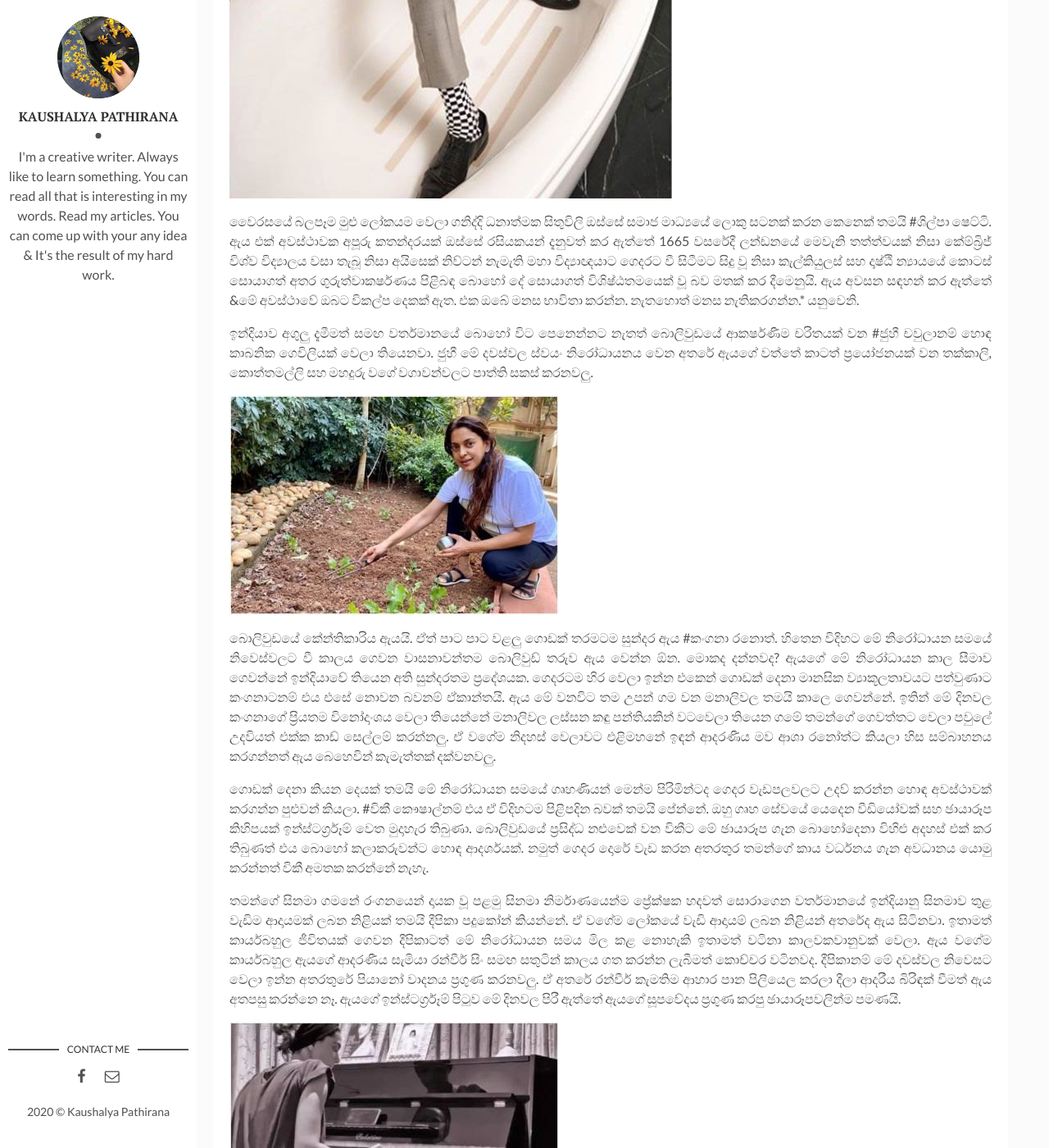
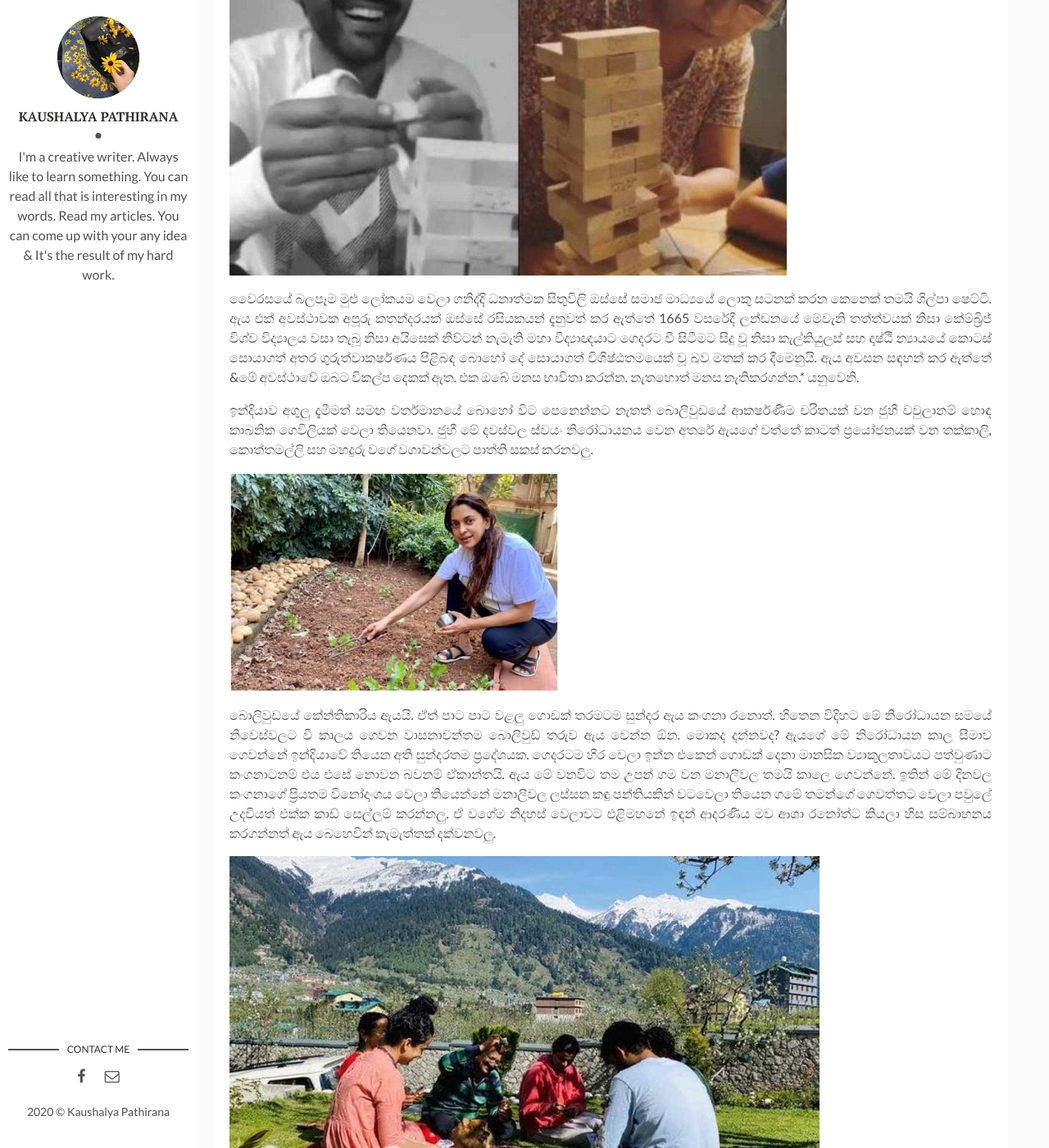
Before and after one commit to erandikaushalya/erandikaushalya.github.io, a Jekyll site: the page built from _posts/2020-04-28-බොලිවුඩ් තරු මොකද කරන්නේ.md, in a window 1280 px wide and 1400 px high, scrolled down 2224 px. Shown: the whole window at 82% size. Built offline with Jekyll 4.4.1, drawn with Linux system fonts in a browser that asks for light colours; some of the changed text lies outside the part shown.

Commit message:
post updated

```diff
--- a/_posts/2020-04-28-බොලිවුඩ් තරු මොකද කරන්නේ.md
+++ b/_posts/2020-04-28-බොලිවුඩ් තරු මොකද කරන්නේ.md
@@ -22,27 +22,32 @@
 
 ![]({{ 'assets/img/2020-04-28/Taimur-Ali-Khan1-e1584955306898.png' | relative_url }})
 
-![]({{ 'assets/img/2020-04-28/IMG_20200419_145447.jpg' | relative_url }})
-
-බොලිවුඩයට මෑත කාලයේදී පායපු දිදුලනම තරුවක් තමයි #කාර්තික් ආර්යන් කියන්නේ. ඔහු රංගනයෙන් දායක වන බූල් බුලයියා දෙවැනි චිත්‍රපටයත් වසංගත තත්ත්වයත් එක්ක ඇණහිටීමත් එක්ක ඔහුටත් ඔහුගේ පවුලේ සමීපතමයන් එක්ක හුදෙකලා නිවාඩුවක් ගතකරන්න ලැබිලා තියෙනවා. ඉතින් කම්මැලි වෙලාවට කාර්තික් ඔහුගේ ආදරණීය මවත් සමඟ පුංචි පුංචි ක්ලිප්ස්වලින් කරන ජෙන්ගා නමැති ක්‍රීඩාවක නියැලෙනවලු. ඒ වගේම සියලුම සේවකයන්ට නිවෙස් තුළ සිට වැඩ කරන ලෙස රජයෙන් දන්වා තිබූ හෙයින් ඔහු සම්පූර්ණ ඇඳුමින් සැරසී නාන බේසමක හිඟ ගත් ඡායාරූපයක් #work from home යනුවෙන් පලකර තිබුණා.
+බොලිවුඩයට මෑත කාලයේදී පායපු දිදුලනම තරුවක් තමයි කාර්තික් ආර්යන් කියන්නේ. ඔහු රංගනයෙන් දායක වන බූල් බුලයියා දෙවැනි චිත්‍රපටයත් වසංගත තත්ත්වයත් එක්ක ඇණහිටීමත් එක්ක ඔහුටත් ඔහුගේ පවුලේ සමීපතමයන් එක්ක හුදෙකලා නිවාඩුවක් ගතකරන්න ලැබිලා තියෙනවා. ඉතින් කම්මැලි වෙලාවට කාර්තික් ඔහුගේ ආදරණීය මවත් සමඟ පුංචි පුංචි ක්ලිප්ස්වලින් කරන ජෙන්ගා නමැති ක්‍රීඩාවක නියැලෙනවලු. ඒ වගේම සියලුම සේවකයන්ට නිවෙස් තුළ සිට වැඩ කරන ලෙස රජයෙන් දන්වා තිබූ හෙයින් ඔහු සම්පූර්ණ ඇඳුමින් සැරසී නාන බේසමක හිඟ ගත් ඡායාරූපයක් #work from home යනුවෙන් පලකර තිබුණා.
 
 ![]({{ 'assets/img/2020-04-28/KARTIK-AARYAN_171109beb5e_original-ratio.png' | relative_url }})
 
-වෛරසයේ බලපෑම මුළු ලෝකයම වෙලා ගනිද්දි ධනාත්මක සිතුවිලි ඔස්සේ සමාජ මාධ්‍යයේ ලොකු සටනක් කරන කෙනෙක් තමයි #ශිල්පා ෂෙට්ටි. ඇය එක් අවස්ථාවක අපූරු කතන්දරයක් ඔස්සේ රසියකයන් දැනුවත් කර ඇත්තේ 1665 වසරේදී ලන්ඩනයේ මෙවැනි තත්ත්වයක් නිසා කේම්බ්‍රිජ් විශ්ව විද්‍යාලය වසා තැබූ නිසා අයිසෙක් නිව්ටන් නැමැති මහා විද්‍යාඥයාට ගෙදරට වී සිටීමට සිදු වූ නිසා කැල්කියුලස් සහ දෘෂ්ඨි න්‍යායයේ කොටස් සොයාගත් අතර ගුරුත්වාකර්ෂණය පිළිබඳ බොහෝ දේ සොයාගත් විශිෂ්ඨතමයෙක් වූ බව මතක් කර දීමෙනුයි. ඇය අවසන සඳහන් කර ඇත්තේ &මේ අවස්ථාවේ ඔබට විකල්ප දෙකක් ඇත. එක ඔබේ මනස භාවිතා කරන්න. නැතහොත් මනස නැතිකරගන්න.* යනුවෙනි.
+![]({{ 'assets/img/2020-04-28/74651039.png' | relative_url }})
 
+වෛරසයේ බලපෑම මුළු ලෝකයම වෙලා ගනිද්දි ධනාත්මක සිතුවිලි ඔස්සේ සමාජ මාධ්‍යයේ ලොකු සටනක් කරන කෙනෙක් තමයි ශිල්පා ෂෙට්ටි. ඇය එක් අවස්ථාවක අපූරු කතන්දරයක් ඔස්සේ රසියකයන් දැනුවත් කර ඇත්තේ 1665 වසරේදී ලන්ඩනයේ මෙවැනි තත්ත්වයක් නිසා කේම්බ්‍රිජ් විශ්ව විද්‍යාලය වසා තැබූ නිසා අයිසෙක් නිව්ටන් නැමැති මහා විද්‍යාඥයාට ගෙදරට වී සිටීමට සිදු වූ නිසා කැල්කියුලස් සහ දෘෂ්ඨි න්‍යායයේ කොටස් සොයාගත් අතර ගුරුත්වාකර්ෂණය පිළිබඳ බොහෝ දේ සොයාගත් විශිෂ්ඨතමයෙක් වූ බව මතක් කර දීමෙනුයි. ඇය අවසන සඳහන් කර ඇත්තේ &මේ අවස්ථාවේ ඔබට විකල්ප දෙකක් ඇත. එක ඔබේ මනස භාවිතා කරන්න. නැතහොත් මනස නැතිකරගන්න.* යනුවෙනි.
 
-
-ඉන්දියාව අගුලු දැමීමත් සමඟ වර්තමානයේ බොහෝ විට පෙනෙන්නට නැතත් බොලිවුඩයේ ආකර්ෂණීම චරිතයක් වන #ජුහී චවුලානම් හොඳ කාබනික ගෙවිලියක් වෙලා තියෙනවා. ජුහී මේ දවස්වල ස්වයං නිරෝධායනය වෙන අතරේ ඇයගේ වත්තේ කාටත් ප්‍රයෝජනයක් වන තක්කාලි, කොත්තමල්ලි සහ මහදුරු වගේ වගාවන්වලට පාත්ති සකස් කරනවලු.
+ඉන්දියාව අගුලු දැමීමත් සමඟ වර්තමානයේ බොහෝ විට පෙනෙන්නට නැතත් බොලිවුඩයේ ආකර්ෂණීම චරිතයක් වන ජුහී චවුලානම් හොඳ කාබනික ගෙවිලියක් වෙලා තියෙනවා. ජුහී මේ දවස්වල ස්වයං නිරෝධායනය වෙන අතරේ ඇයගේ වත්තේ කාටත් ප්‍රයෝජනයක් වන තක්කාලි, කොත්තමල්ලි සහ මහදුරු වගේ වගාවන්වලට පාත්ති සකස් කරනවලු.
 
 ![]({{ 'assets/img/2020-04-28/1587114435_juhi-chawla-doing-organic-farming.png' | relative_url }})
 
-බොලිවුඩයේ කේන්තිකාරිය ඇයයි. ඒත් පාට පාට වළලු ගොඩක් තරමටම සුන්දර ඇය #කංගනා රනොත්. හිතෙන විදිහට මේ නිරෝධායන සමයේ නිවෙස්වලට වී කාලය ගෙවන වාසනාවන්තම බොලිවුඩ් තරුව ඇය වෙන්න ඕන. මොකද දන්නවද? ඇයගේ මේ නිරෝධායන කාල සීමාව ගෙවන්නේ ඉන්දියාවේ තියෙන අති සුන්දරතම ප්‍රදේශයක. ගෙදරටම හිර වෙලා ඉන්න එකෙන් ගොඩක් දෙනා මානසික ව්‍යාකූලතාවයට පත්වුණාට කංගනාටනම් එය එසේ නොවන බවනම් ඒකාන්තයි. ඇය මේ වනවිට තම උපන් ගම වන මනාලිවල තමයි කාලෙ ගෙවන්නේ. ඉතින් මේ දිනවල කංගනාගේ ප්‍රියතම විනෝදාංශය වෙලා තියෙන්නේ මනාලිවල ලස්සන කඳු පන්තියකින් වටවෙලා තියෙන ගමේ තමන්ගේ ගෙවත්තට වෙලා පවුලේ උදවියත් එක්ක කාඩ් සෙල්ලම් කරන්නලු. ඒ වගේම නිදහස් වෙලාවට එළිමහනේ ඉඳන් ආදරණීය මව ආශා රනෝත්ට කියලා හිස සම්බාහනය කරගන්නත් ඇය බෙහෙවින් කැමැත්තක් දක්වනවලු.
+බොලිවුඩයේ කේන්තිකාරිය ඇයයි. ඒත් පාට පාට වළලු ගොඩක් තරමටම සුන්දර ඇය කංගනා රනොත්. හිතෙන විදිහට මේ නිරෝධායන සමයේ නිවෙස්වලට වී කාලය ගෙවන වාසනාවන්තම බොලිවුඩ් තරුව ඇය වෙන්න ඕන. මොකද දන්නවද? ඇයගේ මේ නිරෝධායන කාල සීමාව ගෙවන්නේ ඉන්දියාවේ තියෙන අති සුන්දරතම ප්‍රදේශයක. ගෙදරටම හිර වෙලා ඉන්න එකෙන් ගොඩක් දෙනා මානසික ව්‍යාකූලතාවයට පත්වුණාට කංගනාටනම් එය එසේ නොවන බවනම් ඒකාන්තයි. ඇය මේ වනවිට තම උපන් ගම වන මනාලිවල තමයි කාලෙ ගෙවන්නේ. ඉතින් මේ දිනවල කංගනාගේ ප්‍රියතම විනෝදාංශය වෙලා තියෙන්නේ මනාලිවල ලස්සන කඳු පන්තියකින් වටවෙලා තියෙන ගමේ තමන්ගේ ගෙවත්තට වෙලා පවුලේ උදවියත් එක්ක කාඩ් සෙල්ලම් කරන්නලු. ඒ වගේම නිදහස් වෙලාවට එළිමහනේ ඉඳන් ආදරණීය මව ආශා රනෝත්ට කියලා හිස සම්බාහනය කරගන්නත් ඇය බෙහෙවින් කැමැත්තක් දක්වනවලු.
 
-ගොඩක් දෙනා කියන දෙයක් තමයි මේ නිරෝධායන සමයේ ගෘහණියන් මෙන්ම පිරිමින්ටද ගෙදර වැඩපලවලට උදව් කරන්න හොඳ අවස්ථාවක් කරගන්න පුළුවන් කියලා. #විකී කෞෂාල්නම් එය ඒ විදිහටම පිළිපදින බවක් තමයි පේන්නේ. ඔහු ගෘහ සේවයේ යෙදෙන වීඩියෝවක් සහ ඡායාරූප කිහිපයක් ඉන්ස්ටර්ග්‍රෑම් වෙත මුදාහැර තිබුණා. බොලිවුඩයේ ප්‍රසිද්ධ නළුවෙක් වන විකීට මේ ඡායාරූප ගැන බොහෝදෙනා විහිළු අදහස් එක් කර තිබුණත් එය බොහෝ කලාකරුවන්ට හොඳ ආදර්ශයක්. නමුත් ගෙදර දොරේ වැඩ කරන අතරතුර තමන්ගේ කාය වර්ධනය ගැන අවධානය යොමු කරන්නත් විකී අමතක කරන්නේ නැහැ.
+![]({{ 'assets/img/2020-04-28/IMG_20200419_145447.jpg' | relative_url }})
+![]({{ 'assets/img/2020-04-28/1652_n-e1586063108874.png' | relative_url }})
+
+ගොඩක් දෙනා කියන දෙයක් තමයි මේ නිරෝධායන සමයේ ගෘහණියන් මෙන්ම පිරිමින්ටද ගෙදර වැඩපලවලට උදව් කරන්න හොඳ අවස්ථාවක් කරගන්න පුළුවන් කියලා. විකී කෞෂාල්නම් එය ඒ විදිහටම පිළිපදින බවක් තමයි පේන්නේ. ඔහු ගෘහ සේවයේ යෙදෙන වීඩියෝවක් සහ ඡායාරූප කිහිපයක් ඉන්ස්ටර්ග්‍රෑම් වෙත මුදාහැර තිබුණා. බොලිවුඩයේ ප්‍රසිද්ධ නළුවෙක් වන විකීට මේ ඡායාරූප ගැන බොහෝදෙනා විහිළු අදහස් එක් කර තිබුණත් එය බොහෝ කලාකරුවන්ට හොඳ ආදර්ශයක්. නමුත් ගෙදර දොරේ වැඩ කරන අතරතුර තමන්ගේ කාය වර්ධනය ගැන අවධානය යොමු කරන්නත් විකී අමතක කරන්නේ නැහැ.
+
+![]({{ 'assets/img/2020-04-28/1585923574_1585923518575_copy_875x583.png' | relative_url }})
 
 තමන්ගේ සිනමා ගමනේ රංගනයෙන් දායක වූ පළමු සිනමා නිර්මාණයෙන්ම ප්‍රේක්ෂක හදවත් සොරාගෙන වර්තමානයේ ඉන්දියානු සිනමාව තුළ වැඩිම ආදායමක් ලබන නිළියක් තමයි දීපිකා පදුකෝන් කියන්නේ. ඒ වගේම ලෝකයේ වැඩි ආදායම් ලබන නිළියන් අතරේද ඇය සිටිනවා. ඉතාමත් කාර්යබහුල ජීවිතයක් ගෙවන දීපිකාටත් මේ නිරෝධායන සමය මිල කළ නොහැකි ඉතාමත් වටිනා කාලවකවානුවක් වෙලා. ඇය වගේම කාර්යබහුල ඇයගේ ආදරණීය සැමියා රන්වීර් සිං සමඟ සතුටින් කාලය ගත කරන්න ලැබීමත් කොච්චර වටිනවද. දීපිකානම් මේ දවස්වල නිවෙසට වෙලා ඉන්න අතරතුරේ පියානෝ වාදනය ප්‍රගුණ කරනවලු. ඒ අතරේ රන්වීර් කැමතිම ආහාර පාන පිලියෙල කරලා දීලා ආදරීය බිරිඳක් වීමත් ඇය අතපසු කරන්නෙ නෑ. ඇයගේ ඉන්ස්ටර්ග්‍රෑම් පිටුව මේ දිනවල පිරී ඇත්තේ ඇයගේ සූපවේදය ප්‍රගුණ කරපු ඡායාරූපවලින්ම පමණයි.
 
 ![]({{ 'assets/img/2020-04-28/Deepika-Padukone1.png' | relative_url }})
+
+![]({{ 'assets/img/2020-04-28/m_625x300_04_April_20.png' | relative_url }})
 
 බොලිවුඩයේ Big B ලෙසින් හැඳින්වෙන අමිතාබ් බච්චන් තම අතෙහි &Home Quarantined* ලෙසින් දිස්වෙන මුද්‍රාවක් තබා සමාජ මාධය වෙත ඡායාරූපයක් පල කර තිබෙනවා. සමාජයද ආරක්ෂා කරමින් පවුලේ සාමාජිකයන් සමඟ ප්‍රවේසමෙන් නිවෙසට වී සිටිම පිළිබඳ බෙහෙවින් ආඩම්බරයට පත්වෙන බව පවසන බච්චන් ශිල්පා වගේම නිරන්තරයෙන් සමාජ මාධ්‍ය ඔස්සේ රසිකයන් දැනුවත් කරන්න වෙහෙසෙනවා. වයසට ගියත් කාය වර්ධනය ගැනත් තාම හිතන Big B තම පෞද්ගලික කාය වර්ධන ස්ථානයේ සිට ඡායාරූපයක් පළකර තිබුණේ ජිම් නොගොස් තමන්ගේ නිවසේ සිටම ශක්තිමත් වන ලෙස දන්වමිනුයි.
 
```
Also changed, not shown: assets/img/2020-04-28/1585923574_1585923518575_copy_875x583.png (added), assets/img/2020-04-28/1652_n-e1586063108874.png (added), assets/img/2020-04-28/74651039.png (added), assets/img/2020-04-28/m_625x300_04_April_20.png (added).
